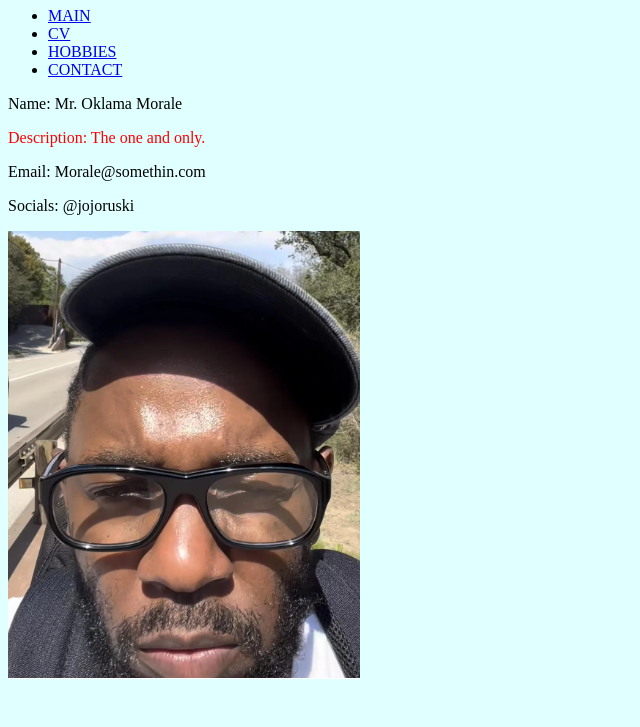
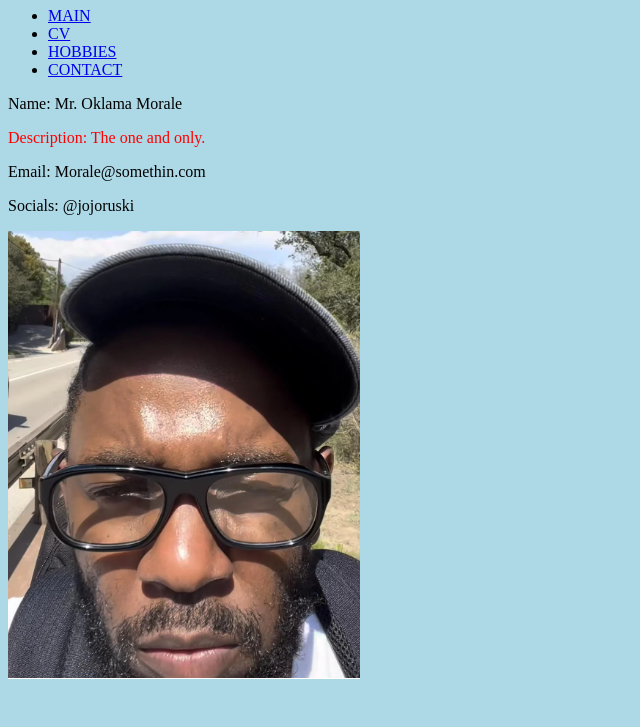
Before and after one commit to Sahkojuna/web_prog_task3, a plain HTML site: page index.html in a window 1280 px wide. Shown: the part 73-800 px from the top of the page, without its empty margins (0-640 px from the left). Drawn offline with Linux system fonts and the light colour scheme.

Commit message:
css rule on dev

```diff
--- a/style.css
+++ b/style.css
@@ -5,6 +5,10 @@
 
 body {
     background-color: lightcyan /* second rule is to change the background color */
+}
+
+body {
+    background-color:lightblue /* task 3 branch change css rule */
 }
 
 h1, h2.langheading {
```
